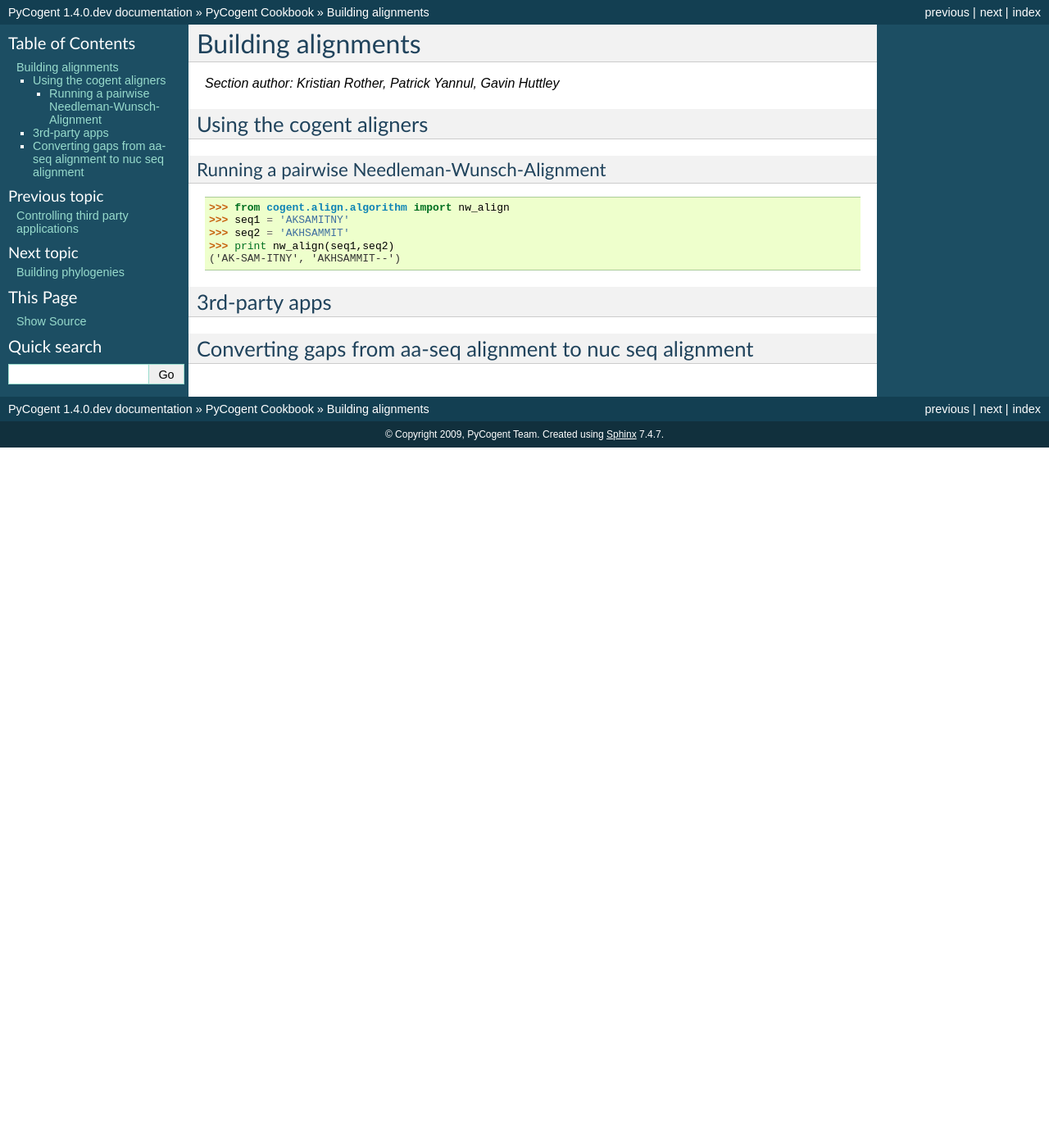
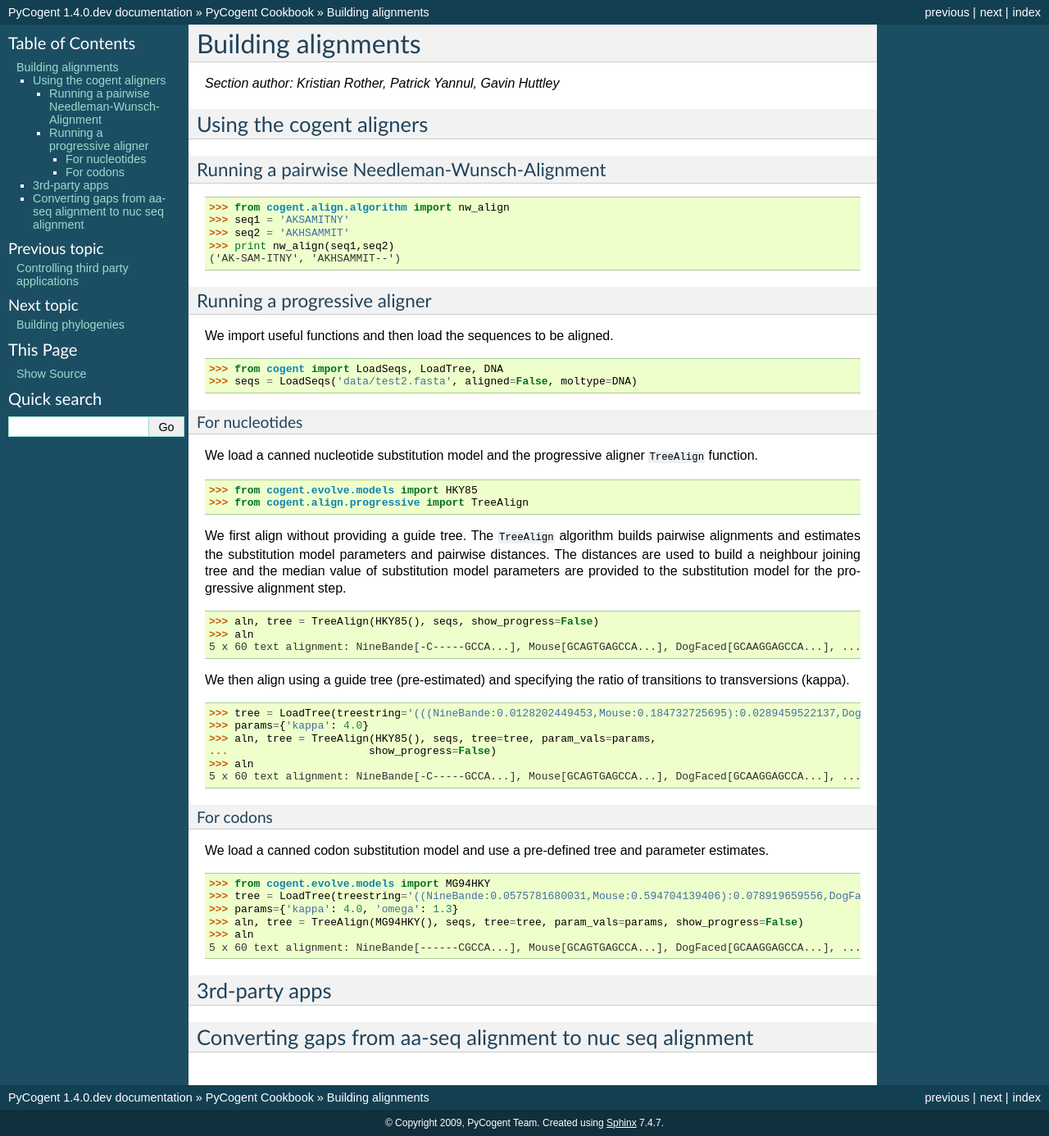
Before and after one commit to cogent3/cogent3, a Sphinx documentation site: the page built from doc/cookbook/building_alignments.rst, in a window 1280 px wide. Shown: the whole page at 82% size. Built offline with Sphinx 7.4.7, drawn with Linux system fonts in a browser that asks for light colours; formulas are drawn with MathJax 3; pages that are not in the unit, such as notebooks, are missing from menus; before the commit the page ends 900 px from its top, so only the background shows below that.

Commit message:
cookbook example for progressive aligner
[NEW] for nucleotides and codons

```diff
--- a/doc/cookbook/building_alignments.rst
+++ b/doc/cookbook/building_alignments.rst
@@ -18,6 +18,59 @@ Running a pairwise Needleman-Wunsch-Alignment
     >>> print nw_align(seq1,seq2)
     ('AK-SAM-ITNY', 'AKHSAMMIT--')
 
+Running a progressive aligner
+-----------------------------
+
+We import useful functions and then load the sequences to be aligned.
+
+.. doctest::
+
+    >>> from cogent import LoadSeqs, LoadTree, DNA
+    >>> seqs = LoadSeqs('data/test2.fasta', aligned=False, moltype=DNA)
+
+For nucleotides
+^^^^^^^^^^^^^^^
+
+We load a canned nucleotide substitution model and the progressive aligner ``TreeAlign`` function.
+
+.. doctest::
+
+    >>> from cogent.evolve.models import HKY85
+    >>> from cogent.align.progressive import TreeAlign
+
+We first align without providing a guide tree. The ``TreeAlign`` algorithm builds pairwise alignments and estimates the substitution model parameters and pairwise distances. The distances are used to build a neighbour joining tree and the median value of substitution model parameters are provided to the substitution model for the progressive alignment step.
+
+.. doctest::
+
+    >>> aln, tree = TreeAlign(HKY85(), seqs, show_progress=False)
+    >>> aln
+    5 x 60 text alignment: NineBande[-C-----GCCA...], Mouse[GCAGTGAGCCA...], DogFaced[GCAAGGAGCCA...], ...
+
+We then align using a guide tree (pre-estimated) and specifying the ratio of transitions to transversions (kappa).
+
+.. doctest::
+
+    >>> tree = LoadTree(treestring='(((NineBande:0.0128202449453,Mouse:0.184732725695):0.0289459522137,DogFaced:0.0456427810916):0.0271363715538,Human:0.0341320714654,HowlerMon:0.0188456837006)root;')
+    >>> params={'kappa': 4.0}
+    >>> aln, tree = TreeAlign(HKY85(), seqs, tree=tree, param_vals=params,
+    ...                      show_progress=False)
+    >>> aln
+    5 x 60 text alignment: NineBande[-C-----GCCA...], Mouse[GCAGTGAGCCA...], DogFaced[GCAAGGAGCCA...], ...
+
+For codons
+^^^^^^^^^^
+
+We load a canned codon substitution model and use a pre-defined tree and parameter estimates.
+
+.. doctest::
+
+    >>> from cogent.evolve.models import MG94HKY
+    >>> tree = LoadTree(treestring='((NineBande:0.0575781680031,Mouse:0.594704139406):0.078919659556,DogFaced:0.142151930069,(HowlerMon:0.0619991555435,Human:0.10343006422):0.0792423439112)')
+    >>> params={'kappa': 4.0, 'omega': 1.3}
+    >>> aln, tree = TreeAlign(MG94HKY(), seqs, tree=tree, param_vals=params, show_progress=False)
+    >>> aln
+    5 x 60 text alignment: NineBande[------CGCCA...], Mouse[GCAGTGAGCCA...], DogFaced[GCAAGGAGCCA...], ...
+
 3rd-party apps
 ==============
 
```
